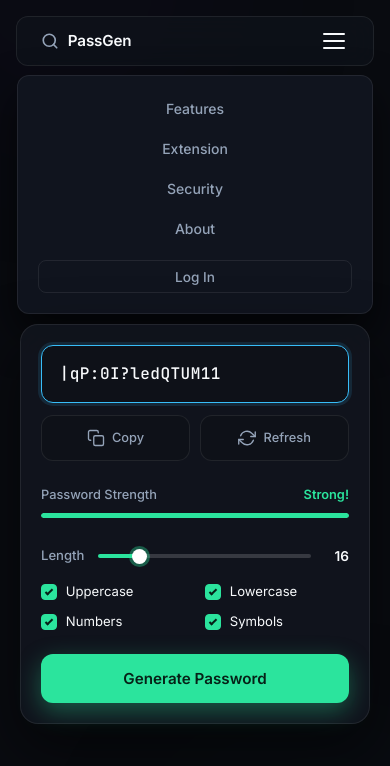
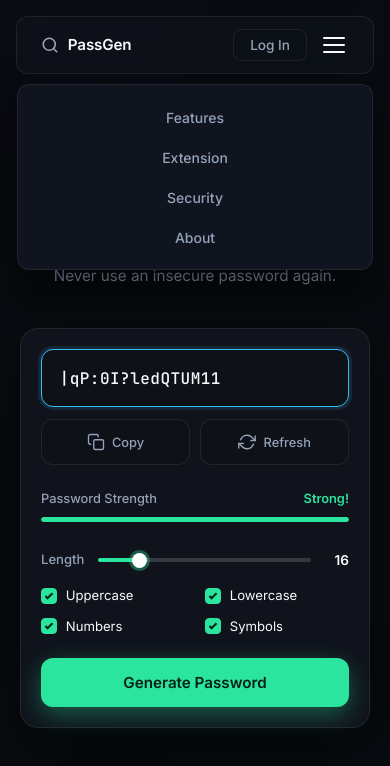
Before and after one commit to Abdul-Nafay-IT/Password-Generator, a plain HTML site: page main.html in a window 390 px wide. Both pictures are taken after a click on the button "Toggle navigation menu". Drawn offline with Linux system fonts and the light colour scheme.

Commit message:
2nd last step has been done

```diff
--- a/main.html
+++ b/main.html
@@ -12,11 +12,9 @@
 </head>
 
 <body>
-  <!-- Ambient Background Glows -->
   <div class="bg-glow bg-glow--purple" aria-hidden="true"></div>
   <div class="bg-glow bg-glow--green" aria-hidden="true"></div>
 
-  <!-- Navigation Header -->
   <header class="site-header">
     <nav class="navbar" aria-label="Primary Navigation">
       <a href="#" class="brand">
@@ -27,12 +25,6 @@
         <span>PassGen</span>
       </a>
 
-      <button class="nav-toggle" id="navToggle" aria-label="Toggle navigation menu" aria-expanded="false" aria-controls="navMenu">
-        <span></span>
-        <span></span>
-        <span></span>
-      </button>
-
       <div class="nav-menu" id="navMenu">
         <ul class="nav-links">
           <li><a href="#features" data-modal-trigger="featuresModal">Features</a></li>
@@ -40,12 +32,20 @@
           <li><a href="#security" data-modal-trigger="securityModal">Security</a></li>
           <li><a href="#about" data-modal-trigger="aboutModal">About</a></li>
         </ul>
+      </div>
+
+      <div class="nav-actions">
         <button type="button" class="btn-login" id="loginBtn">Log In</button>
+
+        <button class="nav-toggle" id="navToggle" aria-label="Toggle navigation menu" aria-expanded="false" aria-controls="navMenu">
+          <span></span>
+          <span></span>
+          <span></span>
+        </button>
       </div>
     </nav>
   </header>
 
-  <!-- Main Content -->
   <main class="main-container">
     <section class="hero" aria-labelledby="hero-title">
       <h1 id="hero-title" class="hero__title">
@@ -55,9 +55,7 @@
       <p class="hero__subtitle">Never use an insecure password again.</p>
     </section>
 
-    <!-- Password Generator Card -->
     <section class="generator-card" aria-label="Password Generator Controls">
-      <!-- Top Row: Display + Copy & Refresh -->
       <div class="output-row">
         <div class="password-field-wrapper">
           <input
@@ -90,7 +88,6 @@
         </div>
       </div>
 
-      <!-- Strength Meter -->
       <div class="strength-section">
         <div class="strength-header">
           <span class="strength-label">Password Strength</span>
@@ -101,14 +98,12 @@
         </div>
       </div>
 
-      <!-- Bottom Row: Generate CTA + Length & Character Checkboxes -->
       <div class="controls-row">
         <button type="button" class="btn-generate" id="generateBtn">
           Generate Password
         </button>
 
         <div class="settings-panel">
-          <!-- Length Slider -->
           <div class="length-control">
             <label for="lengthSlider" class="length-label">Length</label>
             <input
@@ -122,7 +117,6 @@
             <span class="length-value" id="lengthValue">16</span>
           </div>
 
-          <!-- Character Type Checkboxes -->
           <div class="checkbox-grid">
             <label class="custom-checkbox">
               <input type="checkbox" id="includeUppercase" checked />
@@ -153,10 +147,8 @@
     </section>
   </main>
 
-  <!-- Toast Notification -->
   <div class="toast" id="toast" role="status" aria-live="polite">Password copied to clipboard!</div>
 
-  <!-- Interactive Modals for Nav Items -->
   <dialog class="modal" id="infoModal">
     <div class="modal__content">
       <div class="modal__header">
--- a/style.css
+++ b/style.css
@@ -1,6 +1,3 @@
-/* ==========================================================================
-   1. CSS Custom Properties & Design Tokens
-   ========================================================================== */
 :root {
   --bg-primary: #090b10;
   --bg-card: rgba(18, 22, 31, 0.85);
@@ -31,9 +28,6 @@
   --transition-fast: 180ms cubic-bezier(0.4, 0, 0.2, 1);
 }
 
-/* ==========================================================================
-   2. Reset & Base Styles
-   ========================================================================== */
 *,
 *::before,
 *::after {
@@ -59,7 +53,6 @@ body {
   flex-direction: column;
 }
 
-/* Ambient Corner Radial Glows matching reference image */
 .bg-glow {
   position: fixed;
   width: 55vw;
@@ -85,9 +78,6 @@ body {
   background: radial-gradient(circle, #064e3b 0%, transparent 70%);
 }
 
-/* ==========================================================================
-   3. Top Floating Navigation Bar
-   ========================================================================== */
 .site-header {
   width: 100%;
   padding: 1.25rem 1.5rem;
@@ -128,9 +118,8 @@ body {
 .nav-menu {
   display: flex;
   align-items: center;
-  justify-content: space-between;
+  justify-content: center;
   flex: 1;
-  margin-left: 3rem;
 }
 
 .nav-links {
@@ -151,6 +140,12 @@ body {
 
 .nav-links a:hover {
   color: var(--text-primary);
+}
+
+.nav-actions {
+  display: flex;
+  align-items: center;
+  gap: 0.75rem;
 }
 
 .btn-login {
@@ -191,9 +186,6 @@ body {
   transition: transform var(--transition-fast);
 }
 
-/* ==========================================================================
-   4. Hero & Main Generator Layout
-   ========================================================================== */
 .main-container {
   flex: 1;
   display: flex;
@@ -225,9 +217,6 @@ body {
   font-size: clamp(0.95rem, 2vw, 1.05rem);
 }
 
-/* ==========================================================================
-   5. Generator Card Component
-   ========================================================================== */
 .generator-card {
   width: 100%;
   max-width: 640px;
@@ -240,7 +229,6 @@ body {
   box-shadow: 0 24px 60px rgba(0, 0, 0, 0.55);
 }
 
-/* Top Output Row */
 .output-row {
   display: flex;
   align-items: stretch;
@@ -309,7 +297,6 @@ body {
   color: var(--accent-emerald);
 }
 
-/* Strength Meter */
 .strength-section {
   margin-bottom: 1.75rem;
 }
@@ -348,7 +335,6 @@ body {
   transition: width 300ms ease, background-color 300ms ease;
 }
 
-/* Controls Row */
 .controls-row {
   display: flex;
   align-items: center;
@@ -388,7 +374,6 @@ body {
   gap: 1rem;
 }
 
-/* Length Slider */
 .length-control {
   display: flex;
   align-items: center;
@@ -445,7 +430,6 @@ body {
   text-align: right;
 }
 
-/* Custom Checkboxes */
 .checkbox-grid {
   display: grid;
   grid-template-columns: repeat(2, 1fr);
@@ -505,9 +489,6 @@ body {
   color: var(--text-primary);
 }
 
-/* ==========================================================================
-   6. Toast & Modal Styles
-   ========================================================================== */
 .toast {
   position: fixed;
   bottom: 1.75rem;
@@ -607,9 +588,6 @@ body {
   border-color: var(--accent-emerald);
 }
 
-/* ==========================================================================
-   7. Responsive Media Queries (Tablets & Mobile Devices)
-   ========================================================================== */
 @media (max-width: 768px) {
   .nav-toggle {
     display: flex;
@@ -641,10 +619,6 @@ body {
     gap: 1rem;
     width: 100%;
     text-align: center;
-  }
-
-  .btn-login {
-    width: 100%;
   }
 }
 
```
Also changed, not shown: script.js (+0 -39 lines), 1 other file.
